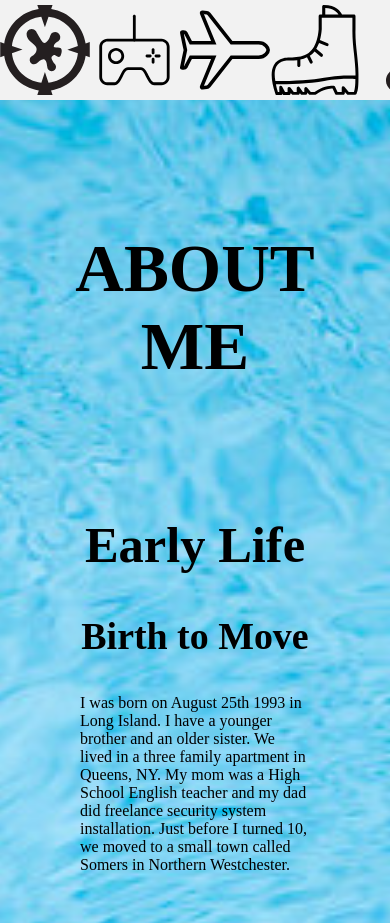
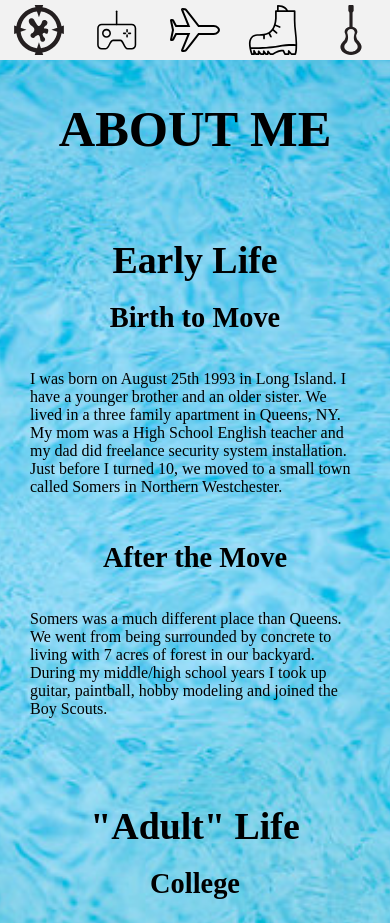
Before and after one commit to bengovernali/about-me-pt2, a plain HTML site: page index.html in a window 390 px wide. Shown: the top 923 px of the page. Drawn offline with Linux system fonts and the light colour scheme.

Commit message:
added meta tag to head to set width for media query. Adjusted some padding/margins

```diff
--- a/CSS/index.css
+++ b/CSS/index.css
@@ -17,23 +17,23 @@ main {
 }
 
 .page-article {
-    padding: 50px;
+    padding: 0px;
 }
 
 h1 {
-    font-size: 4.209rem;
+    font-size: 3.157rem;
 }
 
 h2 {
-    font-size: 3.157rem;
+    font-size: 2.369rem;
 }
 
 h3 {
-    font-size: 2.369rem;
+    font-size: 1.777rem;
 }
 
 .nav-bar {
-    height: 100px;
+    height: 60px;
     background-color: #f2f2f2;
     margin: 0;
     position: fixed;
@@ -44,23 +44,23 @@ h3 {
 
 .nav-bar img {
     display: inline-block;
-    height: 90px;
-    padding-top: 5px;
+    max-height: 50px;
+    padding: 5px;
 }
 
 .article-title {
     text-align: center;
-    padding: 180px 0 100px;
+    padding: 100px 0 50px;
     margin: 0;
 }
 
 .life-section {
-    padding: 0 30px 80px;
+    padding: 0 30px 30px;
     margin: 0;
 }
 
 .sublife-content {
-    padding: 30px 0;
+    padding: 10px 0;
 }
 
 .lifetime-heading {
@@ -77,6 +77,6 @@ h3 {
 
 @media screen and (min-width: 530px) {
     p {
-        margin: 0 100px;
+        max-width: 500px;
     }
 }
--- a/index.html
+++ b/index.html
@@ -4,6 +4,7 @@
         <title>About Ben Governali</title>
         <meta charset="utf-8">
         <link rel="stylesheet" href="CSS/index.css">
+        <meta name="viewport" content="width=device-width, initial-scale=1.0">
     </head>
     <body>
         <nav class="nav-bar">
```
